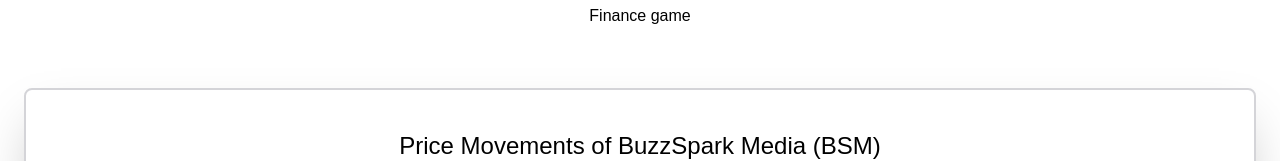
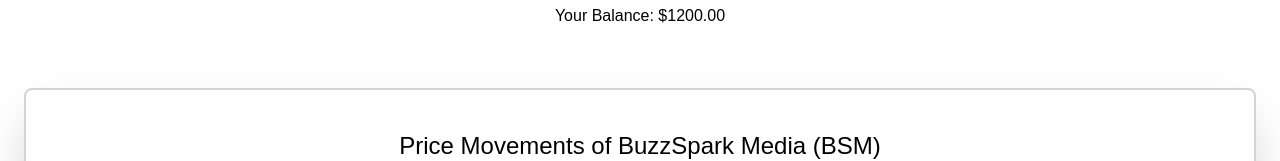
Before and after one commit to TinTanSan/small_game, a Next.js app: page / in a window 1280 px wide. Shown: the top 161 px of the page. Built offline with nearby package versions, Linux system fonts and the light colour scheme.

Commit message:
minor changes

```diff
--- a/src/app/page.tsx
+++ b/src/app/page.tsx
@@ -26,8 +26,6 @@
     const deps = importDeposits();
     setDeposits(deps);
 
-
-
   }, [])
 
 
@@ -39,12 +37,14 @@
 
   return (
     <div className='flex flex-col w-screen h-screen p-1'>
-      <nav className='flex h-15  w-full justify-center'>Finance game</nav>
+      <nav className='flex h-15  w-full justify-center'>
+        Your Balance: ${balance.toFixed(2)}
+      </nav>
       <main className='flex flex-col items-center gap-10 w-full h-full p-5'>
 
         {securities.length > 0 &&
-          <div className='flex flex-col items-center w-full h-fit gap-5 py-10'>
-            <SecurityModal month={month} balance={balance} setBalance={setBalance} security={securities[0]} securities={securities} holdings={holdings} setHodings={setHoldings}/>
+          <div className='flex flex-col items-center w-full h-full gap-5 py-10'>
+            <SecurityModal month={month} balance={balance} setBalance={setBalance} security={securities[0]} securities={securities} holdings={holdings} setHoldings={setHoldings}/>
         </div>
         }
 
```
